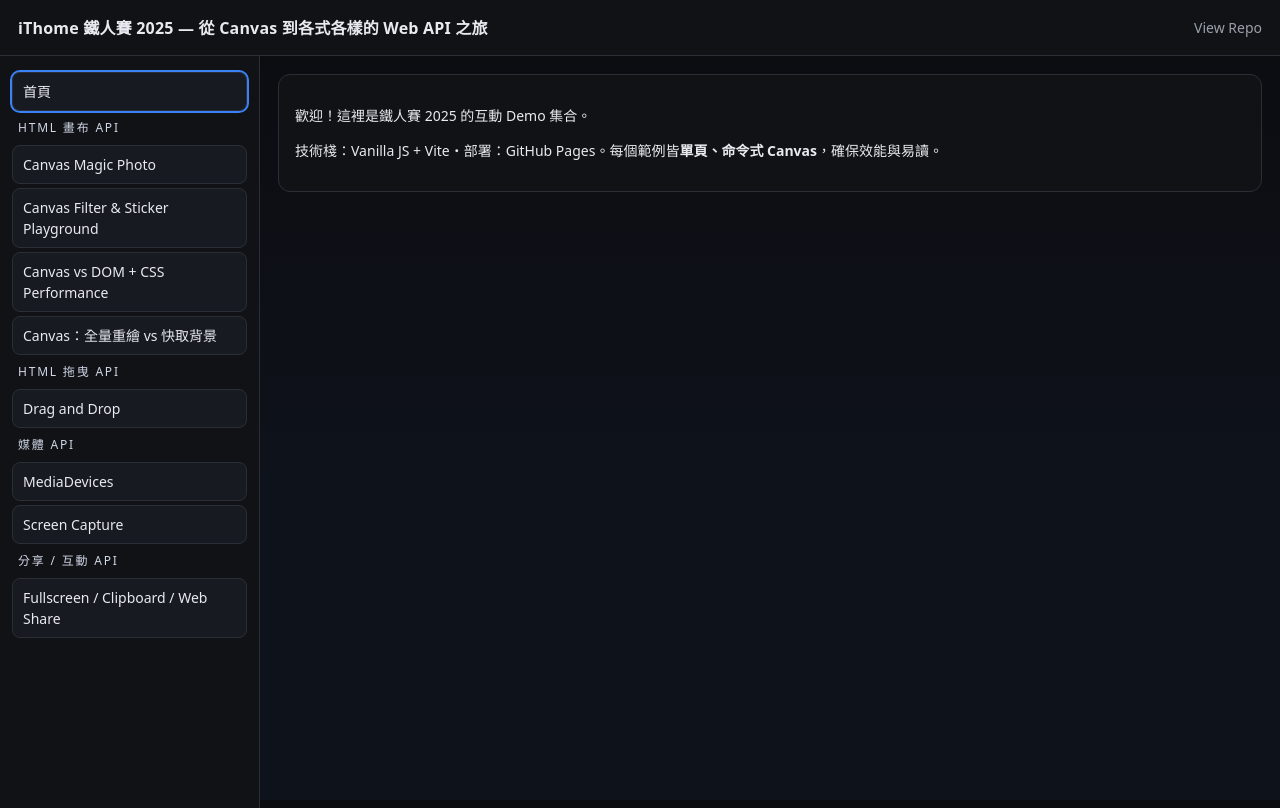
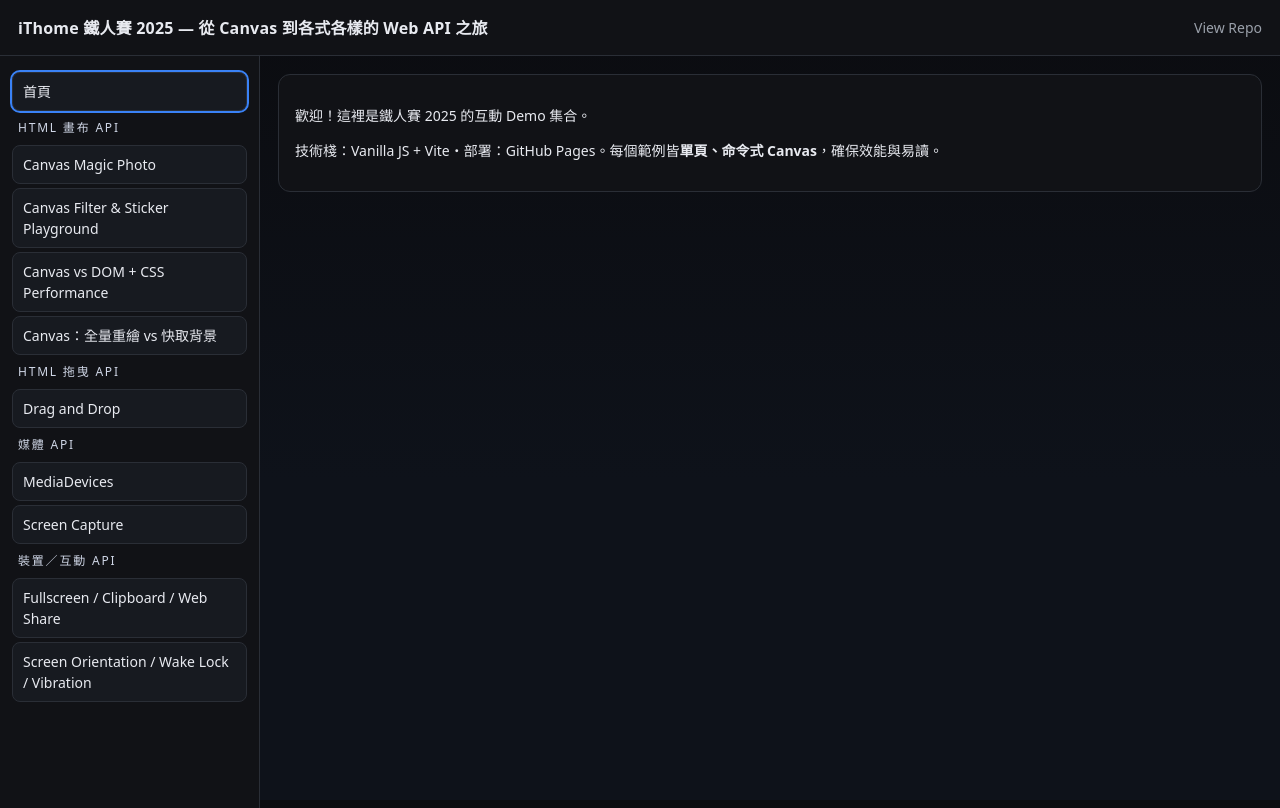
Before and after one commit to ALICE-YEN/ithome-contest-2025, a website built with Vite: page index.html in a window 1280 px wide. Built offline with nearby package versions, Linux system fonts and the light colour scheme.

Commit message:
feat: update nav-group

```diff
--- a/index.html
+++ b/index.html
@@ -38,10 +38,12 @@
             <div class="nav-title">媒體 API</div>
             <a href="./media-devices.html">MediaDevices</a>
             <a href="./screen-capture.html">Screen Capture</a>
-            <div class="nav-title">分享 / 互動 API</div>
+            <div class="nav-title">裝置／互動 API</div>
             <a href="./fullscreen-clipboard-webshare.html">
-              Fullscreen / Clipboard / Web Share
-            </a>
+              Fullscreen / Clipboard / Web Share </a
+            ><a href="screen-orientation-wakelock-vibration.html"
+              >Screen Orientation / Wake Lock / Vibration</a
+            >
           </div>
         </div>
       </aside>
```
Also changed, not shown: canvas-filter-sticker-playground.html (+5 -3 lines), canvas-magic-photo.html (+5 -3 lines), canvas-redraw-vs-cache.html (+5 -3 lines), canvas-vs-dom-css-performance.html (+5 -3 lines), drag-and-drop.html (+5 -3 lines), fullscreen-clipboard-webshare.html (+5 -3 lines), media-devices.html (+5 -3 lines), screen-capture.html (+4 -1 lines).
